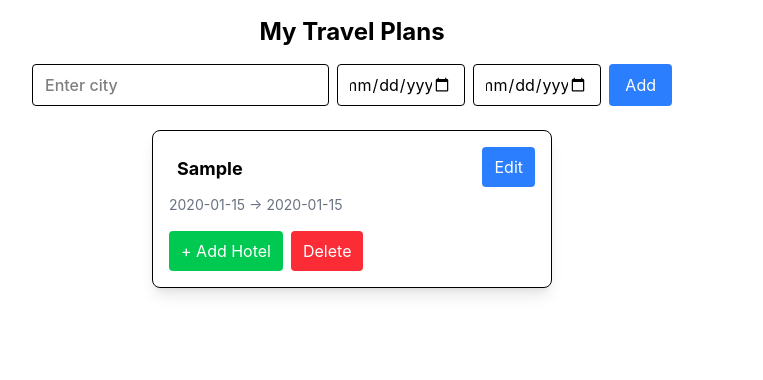
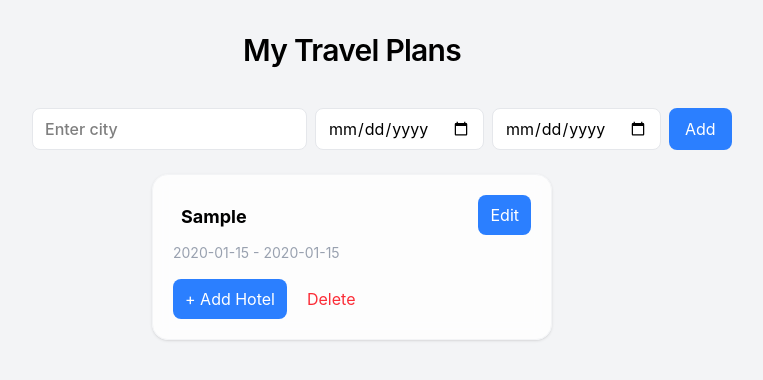
Before and after one commit to torisan123/React-Practice, a React (Vite) app: page / in a window 1280 px wide. Both pictures are taken after typing "Sample", "2020-01-15", "2020-01-15" into the empty fields and a click on the button "Add". Shown: the top 380 px of the page, without its empty margins (288-1051 px from the left). Built offline with nearby package versions, Linux system fonts and the light colour scheme.

Commit message:
Refine UI layout and styling

```diff
--- a/src/App.jsx
+++ b/src/App.jsx
@@ -1,6 +1,6 @@
-import './App.css'
+import "./App.css";
 import { useState, useEffect } from "react";
-import StayCard from './components/StayCard';
+import StayCard from "./components/StayCard";
 
 const getInitialStays = () => {
   try {
@@ -10,7 +10,7 @@ const getInitialStays = () => {
     console.error("Failed to parse stays from localStorage", e);
     return [];
   }
-}
+};
 
 function App() {
   // Input State
@@ -35,7 +35,7 @@ function App() {
       city: city,
       startDate: startDate,
       endDate: endDate,
-      hotels: []
+      hotels: [],
     };
 
     // Add the new plan to the stays list
@@ -57,11 +57,11 @@ function App() {
       if (s.id === id) {
         return {
           ...s,
-          hotels: [...s.hotels, hotel]
-        }
+          hotels: [...s.hotels, hotel],
+        };
       }
       return s;
-    })
+    });
     setStays(updated);
   }
 
@@ -70,51 +70,81 @@ function App() {
       if (s.id === stayId) {
         return {
           ...s,
-          hotels: s.hotels.filter((h) => h.id !== hotelId)
-        }
+          hotels: s.hotels.filter((h) => h.id !== hotelId),
+        };
       }
       return s;
-    })
+    });
     setStays(updated);
   }
 
   function onUpdateStay(id, updateStay) {
-    setStays(prev => {
+    setStays((prev) => {
       return prev.map((s) => {
         if (s.id === id) {
           return { ...s, ...updateStay };
         }
         return s;
-      })
+      });
     });
   }
 
   return (
     <>
-      <h1 className="text-2xl font-bold text-center mt-4">My Travel Plans</h1>
-      <div className="flex flex-col sm:flex-row gap-2 p-4 max-w-md sm:max-w-lg md:max-w-2xl mx-auto">
-        <input className="flex-1 border px-3 py-2 rounded font-medium"
-          name="city" type="text" placeholder="Enter city"
-          value={city} onChange={(e) => setCity(e.target.value)}
+      <div className="bg-gray-100 min-h-screen py-8">
+        <h1 className="text-3xl font-semibold text-center tracking-tight">
+          My Travel Plans
+        </h1>
+        <div className="flex flex-col sm:flex-row gap-2 p-4 max-w-md sm:max-w-lg md:max-w-2xl mx-auto mt-6">
+          <input
+            className="flex-1 border border-gray-200 px-3 py-2 rounded-lg bg-white font-medium focus:ring-2 focus:ring-blue-200"
+            name="city"
+            type="text"
+            placeholder="Enter city"
+            value={city}
+            onChange={(e) => setCity(e.target.value)}
           />
-        <input name="start-date" type="date" className="w-full sm:w-32 border px-3 py-2 rounded" value={startDate} onChange={(e) => setStartDate(e.target.value)} />
-        <input name="end-date" type="date" className="w-full sm:w-32 border px-3 py-2 rounded" value={endDate} onChange={(e) => setEndDate(e.target.value)} />
+          <input
+            name="start-date"
+            type="date"
+            className="w-full border border-gray-200 px-3 py-2 rounded-lg bg-white focus:ring-2 focus:ring-blue-200"
+            value={startDate}
+            onChange={(e) => setStartDate(e.target.value)}
+          />
+          <input
+            name="end-date"
+            type="date"
+            className="w-full border border-gray-200 px-3 py-2 rounded-lg bg-white focus:ring-2 focus:ring-blue-200"
+            value={endDate}
+            onChange={(e) => setEndDate(e.target.value)}
+          />
           <button
-          className="bg-blue-500 text-white px-4 py-2 rounded hover:bg-blue-600"
+            className="bg-blue-500 text-white px-4 py-2 rounded-lg hover:bg-blue-600 transition"
             onClick={onAddStay}
           >
             Add
           </button>
         </div>
 
-      <ul className="max-w-xl sm:max-w-2xl md:max-w-3xl mx-auto px-4">
-        {stays.length === 0 && <p className="text-center text-gray-500 mt-4">No travel plans yet. Start by adding a city!</p>}
+        <ul className="max-w-2xl mx-auto px-6 mt-6 space-y-6">
+          {stays.length === 0 && (
+            <p className="text-center text-gray-500 mt-4">
+              No travel plans yet. Start by adding a city!
+            </p>
+          )}
           {stays.map((stay) => (
             <li className="mb-4" key={stay.id}>
-            <StayCard stay={stay} onDelete={() => onDeleteStay(stay.id)} onAddHotel={onAddHotel} onDeleteHotel={onDeleteHotel} onUpdateStay={onUpdateStay} />
+              <StayCard
+                stay={stay}
+                onDelete={() => onDeleteStay(stay.id)}
+                onAddHotel={onAddHotel}
+                onDeleteHotel={onDeleteHotel}
+                onUpdateStay={onUpdateStay}
+              />
             </li>
           ))}
         </ul>
+      </div>
     </>
   );
 }
--- a/src/components/HotelCard.jsx
+++ b/src/components/HotelCard.jsx
@@ -1,13 +1,18 @@
 function HotelCard({ hotel, onDelete }) {
   return (
-    <div className="border p-3 mt-2 rounded-lg shadow-sm bg-gray-50">
-    <p className="font-medium">{hotel.name}</p>
-    <p className="text-sm text-gray-600">
-        {hotel.checkIn} → {hotel.checkOut}
-    </p>
-    <button onClick={onDelete} className="text-red-500 text-sm mt-1 hover:text-red-700">
+    <div className="flex justify-between items-center mt-2">
+      <div>
+        <p className="font-medium text-gray-800">{hotel.name}</p>
+        <p className="text-sm text-gray-400">
+          {hotel.checkIn} - {hotel.checkOut}
+        </p>
+      </div>
+      <button
+        onClick={onDelete}
+        className="text-red-400 text-sm mt-1 hover:text-red-600"
+      >
         Delete
-    </button>
+      </button>
     </div>
   );
 }
--- a/src/components/StayCard.jsx
+++ b/src/components/StayCard.jsx
@@ -10,7 +10,7 @@ function StayCard({ stay, onDelete, onAddHotel, onDeleteHotel, onUpdateStay }) {
   const [editCity, setEditCity] = useState(stay.city);
 
   return (
-    <div className="border rounded-lg p-4 shadow-lg bg-white mb-4">
+    <div className="bg-white/80 backdrop-blur rounded-2xl p-5 shadow-sm border border-gray-100">
       <div className="flex justify-between items-start">
         {isEditing ? (
           <>
@@ -32,7 +32,7 @@ function StayCard({ stay, onDelete, onAddHotel, onDeleteHotel, onUpdateStay }) {
               className="text-lg border-blue-400 bg-blue-50 rounded w-full mr-2 px-3 py-2"
             />
             <button
-              className="bg-green-500 text-white ml-2 px-3 py-2 rounded hover:bg-green-600 transition"
+              className="bg-blue-500 text-white ml-2 px-3 py-2 rounded-lg hover:bg-blue-600 transition"
               onClick={() => {
                 if (!editCity.trim()) {
                   alert("City name cannot be empty.");
@@ -45,7 +45,7 @@ function StayCard({ stay, onDelete, onAddHotel, onDeleteHotel, onUpdateStay }) {
               Save
             </button>
             <button
-              className="bg-gray-500 text-white ml-2 px-3 py-2 rounded hover:bg-gray-600 transition"
+              className="bg-gray-100 text-gray-700 hover:bg-gray-200 text-white ml-2 px-3 py-2 rounded-lg transition"
               onClick={() => {
                 setEditCity(stay.city);
                 setIsEditing(false);
@@ -58,7 +58,7 @@ function StayCard({ stay, onDelete, onAddHotel, onDeleteHotel, onUpdateStay }) {
           <>
             <h3 className="text-lg p-2 font-bold w-full">{stay.city}</h3>
             <button
-              className="bg-blue-500 text-white ml-2 px-3 py-2 rounded hover:bg-blue-600 transition"
+              className="bg-blue-500 text-white ml-2 px-3 py-2 rounded-lg hover:bg-blue-600 transition"
               onClick={() => setIsEditing(true)}
             >
               Edit
@@ -67,8 +67,8 @@ function StayCard({ stay, onDelete, onAddHotel, onDeleteHotel, onUpdateStay }) {
         )}
       </div>
 
-      <p className="text-sm text-gray-500 mt-1">
-        {stay.startDate} → {stay.endDate}
+      <p className="text-sm text-gray-400 mt-1">
+        {stay.startDate} - {stay.endDate}
       </p>
 
       {stay.hotels.map((hotel) => (
@@ -117,7 +117,7 @@ function StayCard({ stay, onDelete, onAddHotel, onDeleteHotel, onUpdateStay }) {
           />
           <button
             type="submit"
-            className="bg-green-500 text-white px-3 py-2 rounded hover:bg-green-600 transition"
+            className="bg-blue-500 hover:bg-blue-600 text-white px-3 py-2 rounded-lg transition"
           >
             Save
           </button>
@@ -126,14 +126,14 @@ function StayCard({ stay, onDelete, onAddHotel, onDeleteHotel, onUpdateStay }) {
 
       <button
         onClick={() => setIsHotelFormOpen(!isHotelFormOpen)}
-        className="bg-green-500 text-white mr-2 px-3 py-2 rounded hover:bg-green-600 transition"
+        className="bg-blue-500 hover:bg-blue-600 text-white mr-2 px-3 py-2 rounded-lg transition"
       >
         {isHotelFormOpen ? "Cancel" : "+ Add Hotel"}
       </button>
 
       <button
         onClick={onDelete}
-        className="bg-red-500 text-white px-3 py-2 rounded hover:bg-red-600 transition mt-4"
+        className="text-red-500 hover:text-red-600 bg-transparent px-3 py-2 rounded transition mt-4"
       >
         Delete
       </button>
```
Lines whose indentation alone changed are shown as unchanged.
